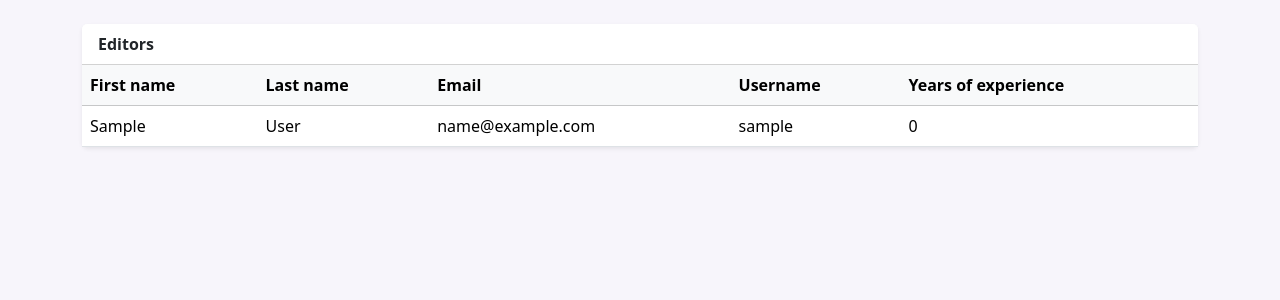
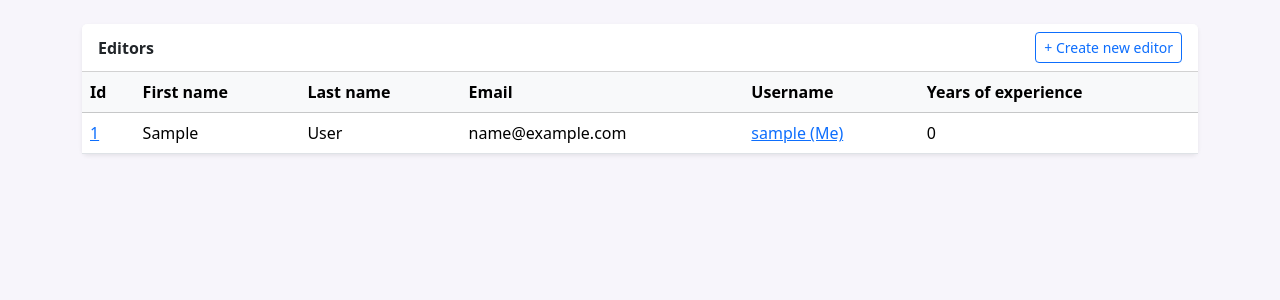
Before and after one commit to kbatrakov/news-agency, a Django app: page /editors/ in a window 1280 px wide. Shown: the part 57-357 px from the top of the page. Run offline with Django 5.2, Linux system fonts and the light colour scheme; the visitor is signed in with stand-in values (Sample User, id 1); data comes from the database, SQL or seed files in the repository.

Commit message:
Created links in a list that lead to the ‘editor_detail’ page for each editor's 'ID' and 'Username' columns.

```diff
--- a/templates/publisher/editor_list.html
+++ b/templates/publisher/editor_list.html
@@ -4,9 +4,14 @@
 
   <div class="card shadow-sm border-0">
 
-    <div class="card-header bg-white fw-bold">
-        Editors
-    </div>
+    <div class="card-header bg-white d-flex justify-content-between align-items-center">
+    <span class="fw-bold">Editors</span>
+
+    <a href="{% url 'publisher:editor-create' %}"
+       class="btn btn-outline-primary btn-sm">
+        + Create new editor
+    </a>
+</div>
 
     <div class="card-body p-0">
 
@@ -14,27 +19,27 @@
 
             <thead class="table-light">
                 <tr>
+                    <th>Id</th>
                     <th>First name</th>
                     <th>Last name</th>
                     <th>Email</th>
                     <th>Username</th>
                     <th>Years of experience</th>
-
                 </tr>
             </thead>
-
-            {% for editor in editor_list %}
             <tbody>
+              {% for editor in editor_list %}
                 <tr>
+                    <td><a href="{% url "publisher:editor-detail" pk=editor.id %}">{{ editor.id }}</a></td>
                     <td>{{ editor.first_name }}</td>
                     <td>{{ editor.last_name }}</td>
                     <td>{{ editor.email }}</td>
-                    <td>{{ editor.username }}</td>
+                    <td><a href="{{ editor.get_absolute_url }}">{{ editor.username }} {% if user == editor %} (Me){% endif %}</a></td>
                     <td>{{ editor.years_of_experience }}</td>
                 </tr>
+
+              {% endfor %}
             </tbody>
-          {% endfor %}
-
         </table>
 
     </div>
```
